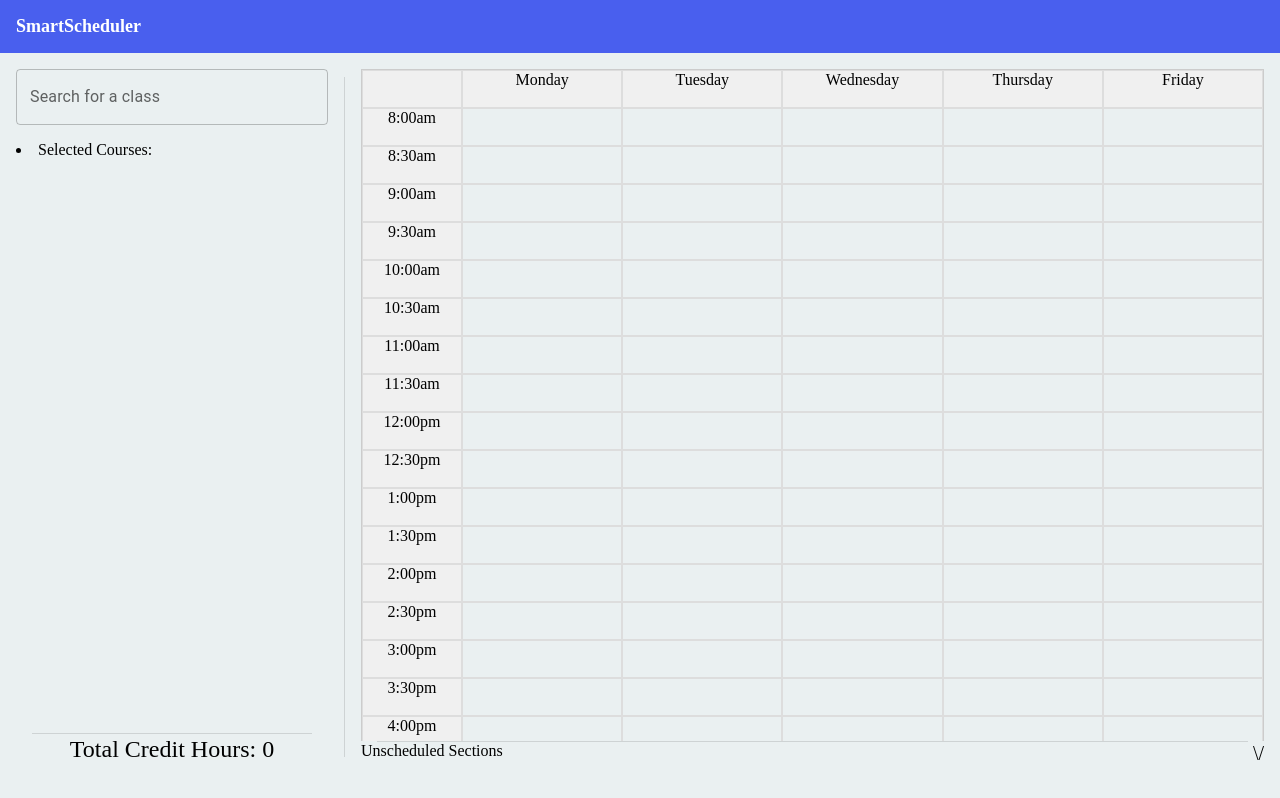
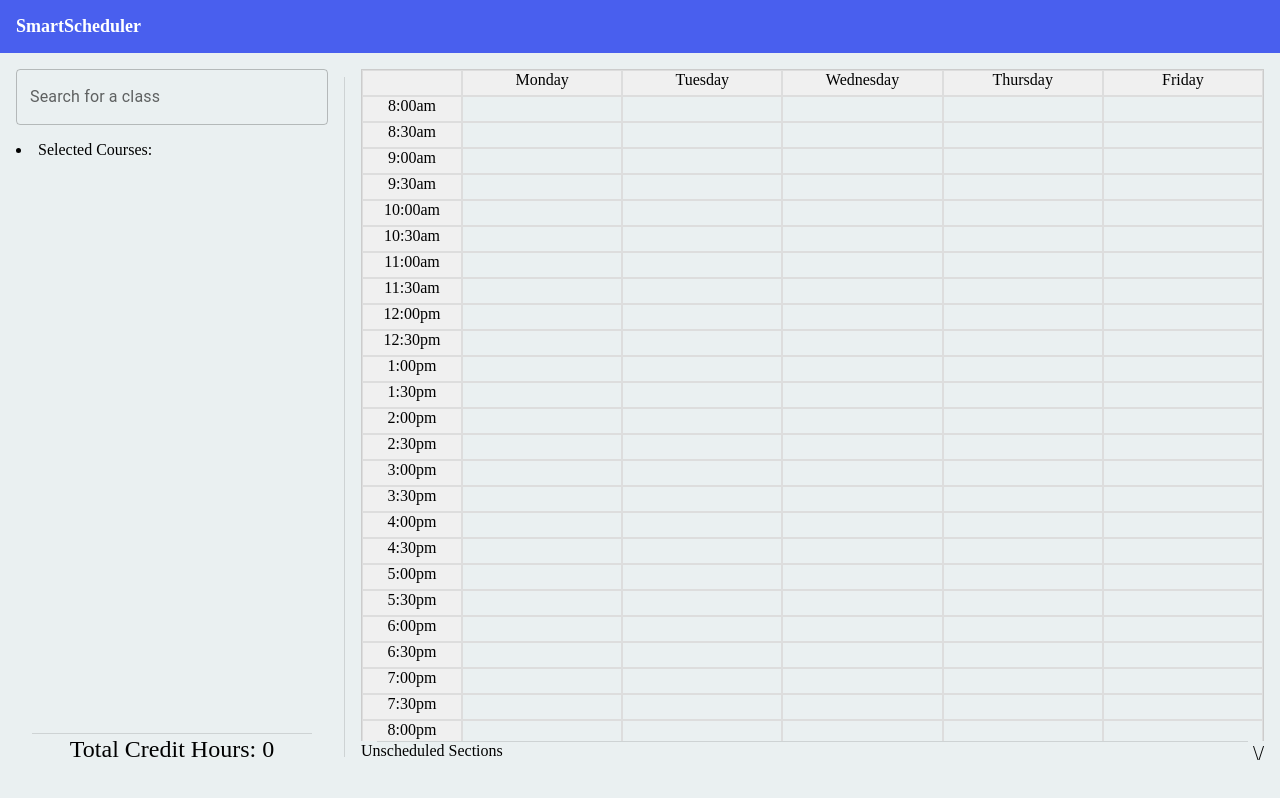
Before and after one commit to FlyingTNT/EECS-581-Group-7-Project-3, a React (Vite) app in the folder SmartScheduler/: page / in a window 1280 px wide. Built offline with nearby package versions, Linux system fonts and the light colour scheme.

Commit message:
Reduce grid cell size
The whole grid should now generally fit on the screen without scrolling

```diff
--- a/SmartScheduler/src/styles/ScheduleGridStyles.css
+++ b/SmartScheduler/src/styles/ScheduleGridStyles.css
@@ -8,7 +8,7 @@
 
 .grid-cell {
   border: 1px solid #ddd;
-  height: 4.5vh;
+  height: 3vh;
   min-height: 20px;
   min-width: 80px;
   display: flex;
```
